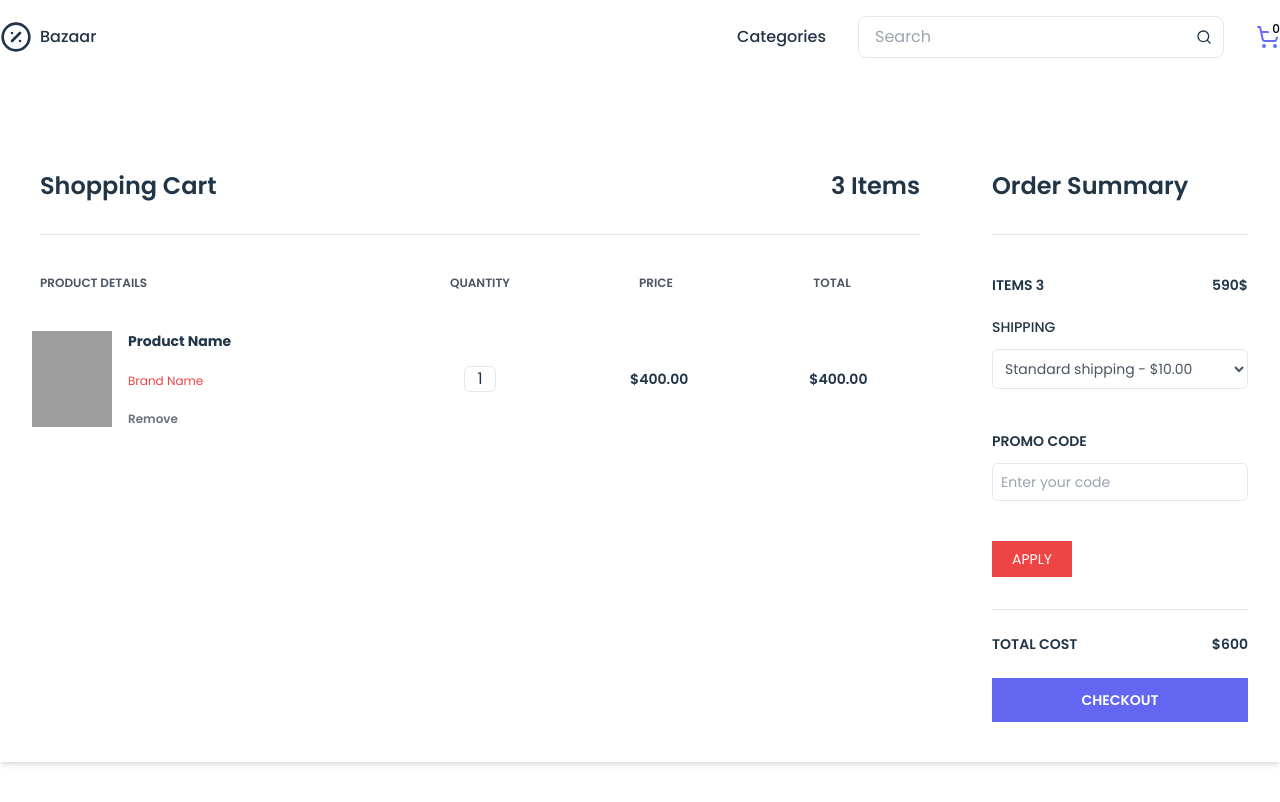
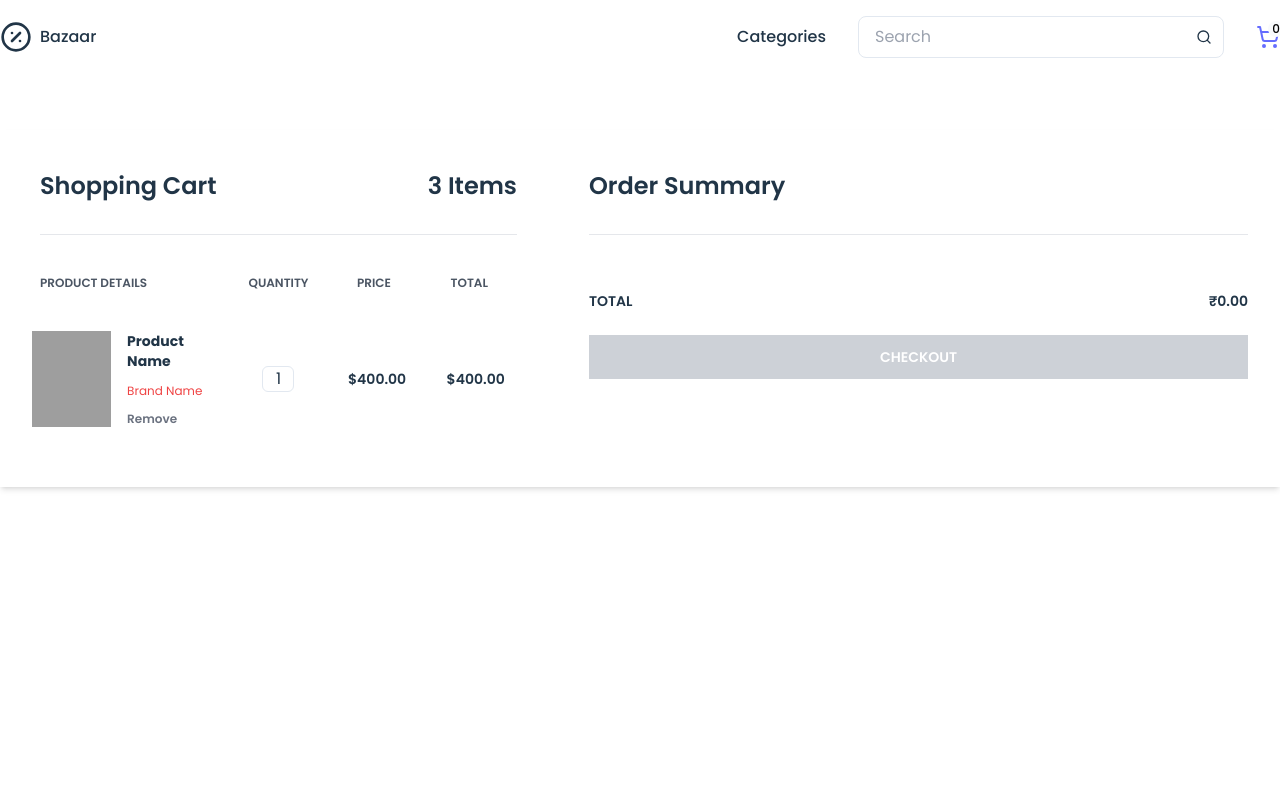
Before and after one commit to pandeyrochak/UndefinedStore, a React (Vite) app: page /cart in a window 1280 px wide. Built offline with nearby package versions, Linux system fonts and the light colour scheme; grey boxes are pictures that could not be loaded.

Commit message:
✨ total cart amount in billing details

```diff
--- a/src/app/components/Cart/BillingDetails.tsx
+++ b/src/app/components/Cart/BillingDetails.tsx
@@ -1,31 +1,22 @@
+import { RootState } from '../../store/cartStore'
+import { useAppSelector } from '../../store/hooks'
+
 // BillingDetails.js
 const BillingDetails = () => {
+  const cartData = useAppSelector((state: RootState) => state.myCart)
+  const totalAmount = cartData.reduce((acc, item) => acc + item.price, 0).toFixed(2)
   return (
-    <div id="summary" className="w-1/4 px-8 py-10">
+    <div id="summary" className="w-full px-8 py-10 sticky top-[80px]">
       <h1 className="font-semibold text-2xl border-b pb-8">Order Summary</h1>
-      <div className="flex justify-between mt-10 mb-5">
-        <span className="font-semibold text-sm uppercase">Items 3</span>
-        <span className="font-semibold text-sm">590$</span>
-      </div>
-      <div>
-        <label className="font-medium inline-block mb-3 text-sm uppercase">Shipping</label>
-        <select className="block p-2 text-gray-600 w-full text-sm">
-          <option>Standard shipping - $10.00</option>
-        </select>
-      </div>
-      <div className="py-10">
-        <label htmlFor="promo" className="font-semibold inline-block mb-3 text-sm uppercase">
-          Promo Code
-        </label>
-        <input type="text" id="promo" placeholder="Enter your code" className="p-2 text-sm w-full" />
-      </div>
-      <button className="bg-red-500 hover:bg-red-600 px-5 py-2 text-sm text-white uppercase">Apply</button>
-      <div className="border-t mt-8">
+      <div className="mt-8">
         <div className="flex font-semibold justify-between py-6 text-sm uppercase">
-          <span>Total cost</span>
-          <span>$600</span>
+          <span>Total</span>
+          <span>₹{totalAmount ?? 0}</span>
         </div>
-        <button className="bg-indigo-500 font-semibold hover:bg-indigo-600 py-3 text-sm text-white uppercase w-full">
+        <button
+          className="bg-indigo-500 font-semibold hover:bg-indigo-600 py-3 text-sm text-white uppercase w-full disabled:opacity-50 disabled:bg-gray-400"
+          disabled={totalAmount === '0.00'}
+        >
           Checkout
         </button>
       </div>
```
